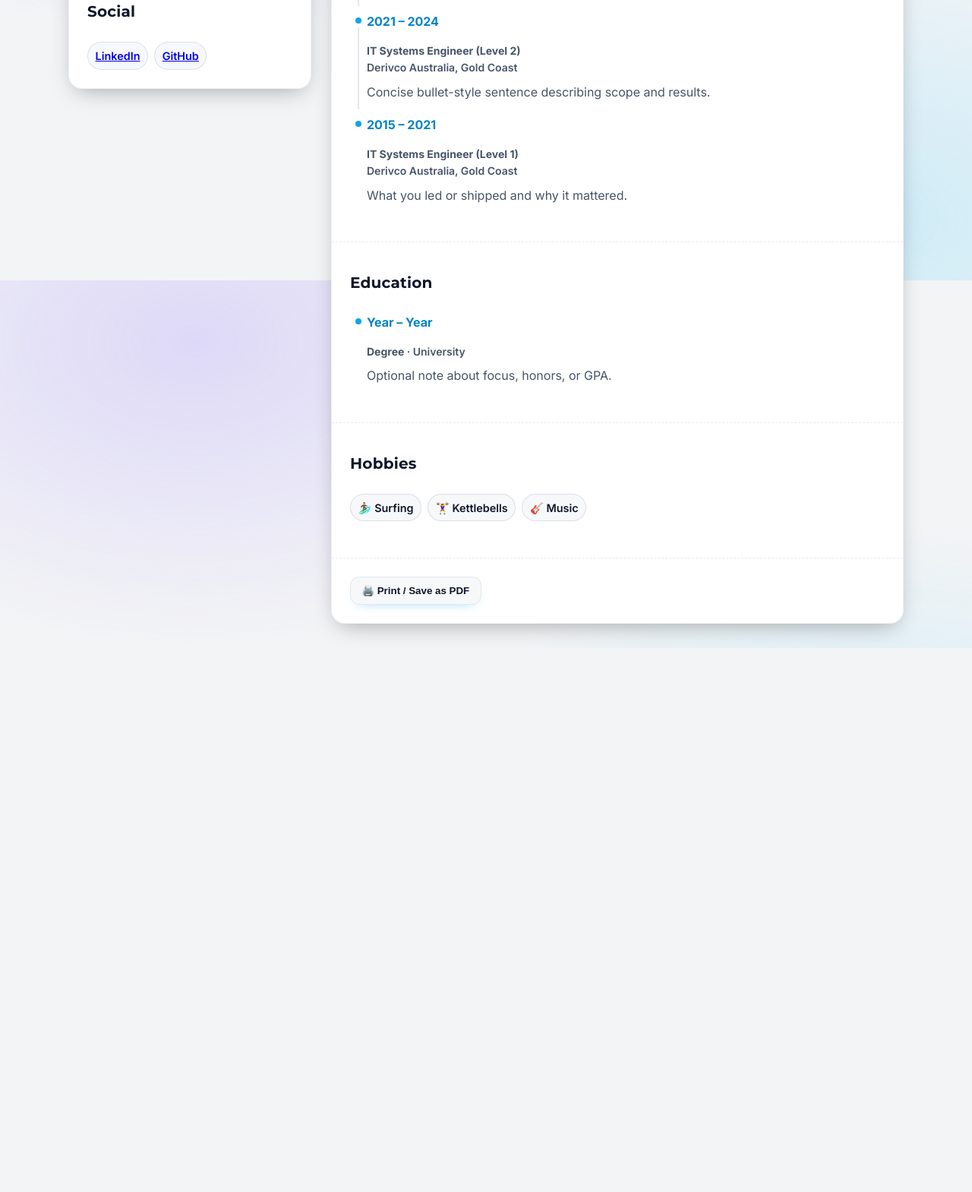
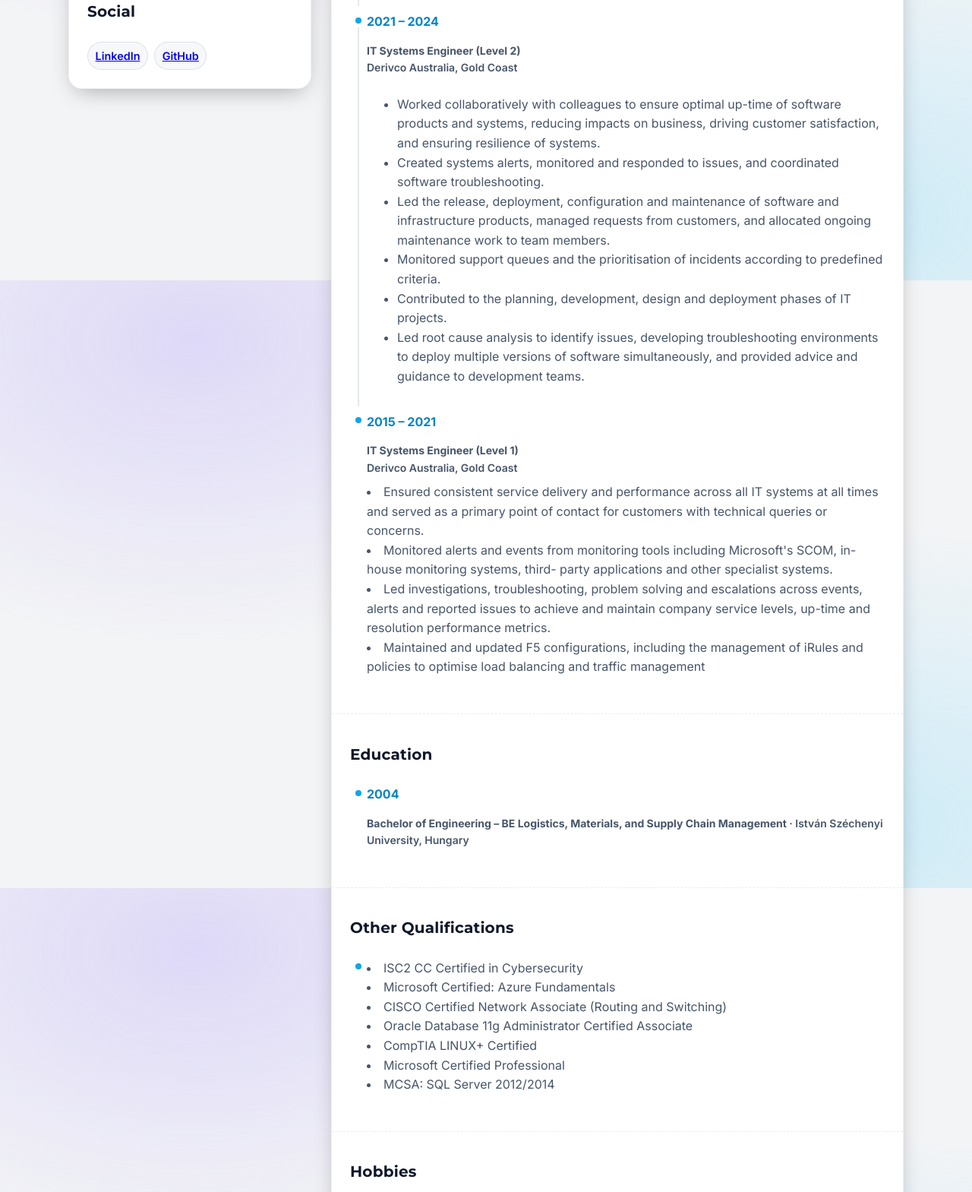
Before and after one commit to SurfAndCode/CloudChallenge, a plain HTML site: page FrontEnd/index.html in a window 1280 px wide. Shown: the part 1231-2800 px from the top of the page at 76% size. Before the commit the page ends 2084 px from the top, so only its background shows below. Drawn offline with Linux system fonts and the light colour scheme; no server answers.

Commit message:
Updating Resume

```diff
--- a/FrontEnd/index.html
+++ b/FrontEnd/index.html
@@ -79,8 +79,8 @@
         <div class="section" aria-label="Social">
           <h2 class="h">Social</h2>
           <div class="chips" role="list">
-            <a class="chip" href="#" rel="me noopener">LinkedIn</a>
-            <a class="chip" href="#" rel="me noopener">GitHub</a>
+            <a class="chip" href="https://github.com/SurfAndCode/" rel="me noopener">LinkedIn</a>
+            <a class="chip" href="https://www.linkedin.com/in/zoltan-olasz" rel="me noopener">GitHub</a>
           </div>
         </div>
       </aside>
@@ -108,11 +108,11 @@
               </div>
               <div class="muted">
                 <ul class="muted">
-                  <li><strong>Cloud Infrastructure Management:</strong> Overseeing the Azure and GCP cloud infrastructures, ensuring optimal performance and security. <em>Azure:</em> Managing Entra ID, Defender Security, Intune, Active Directory (on-prem), and Teams administration.</li>
-                  <li><strong>Firewall &amp; VPN:</strong> Administering and configuring the organization’s firewall and ensuring secure, reliable VPN connections for remote access.</li>
-                  <li><strong>Security Auditing:</strong> Conducting regular security audits to identify and mitigate vulnerabilities and ensure the organisation maintains its ISO-27000 standing.</li>
-                  <li><strong>Asset &amp; Endpoint:</strong> Managing IT assets with up-to-date tracking/reporting and maintaining endpoint security measures.</li>
-                  <li><strong>Pentesting:</strong> Coordinating with providers to test systems for vulnerabilities and ensure secure coding and web app security (OWASP 4.2).</li>
+                  <li>Cloud Infrastructure Management:Overseeing the Azure and GCP cloud infrastructures, ensuring optimal performance and security. Azure: Managing Entra ID, Defender Security, Intune, Active Directory (on-prem), and Teams administration.</li>
+                  <li>Firewall &amp; VPN: Administering and configuring the organization’s firewall and ensuring secure, reliable VPN connections for remote access.</li>
+                  <li>Security Auditing: Conducting regular security audits to identify and mitigate vulnerabilities and ensure the organisation maintains its ISO-27000 standing.</li>
+                  <li>Asset &amp; Endpoint:Managing IT assets with up-to-date tracking/reporting and maintaining endpoint security measures.</li>
+                  <li>Pentesting: Coordinating with providers to test systems for vulnerabilities and ensure secure coding and web app security.</li>
                   <li>Meet and/or exceed performance expectations with a willingness to improve and develop with coaching/mentoring.</li>
                   <li>Undertake training as needed to fulfil the requirements of the role.</li>
                   <li>Provide support to resolve issues related to local and cloud-based infrastructure and software resources.</li>
@@ -134,7 +134,15 @@
                 IT Systems Engineer (Level 2)<br>
                 <span class="org">Derivco Australia, Gold Coast</span>
               </div>
-              <div class="muted">Concise bullet-style sentence describing scope and results.</div>
+              <div class="muted">
+                <ul class="muted">
+                  <li>Worked collaboratively with colleagues to ensure optimal up-time of software products and systems, reducing impacts on business, driving customer satisfaction, and ensuring resilience of systems.</li>
+                  <li>Created systems alerts, monitored and responded to issues, and coordinated software troubleshooting.</li>
+                  <li>Led the release, deployment, configuration and maintenance of software and infrastructure products, managed requests from customers, and allocated ongoing maintenance work to team members.</li>
+                  <li>Monitored support queues and the prioritisation of incidents according to predefined criteria.</li>
+                  <li>Contributed to the planning, development, design and deployment phases of IT projects.</li>
+                  <li>Led root cause analysis to identify issues, developing troubleshooting environments to deploy multiple versions of software simultaneously, and provided advice and guidance to development teams. </li>
+              </div>
             </article>
 
             <article class="item" role="listitem">
@@ -143,7 +151,12 @@
                 IT Systems Engineer (Level 1)<br>
                 <span class="org">Derivco Australia, Gold Coast</span>
               </div>
-              <div class="muted">What you led or shipped and why it mattered.</div>
+              <div class="muted">
+                  <li>Ensured consistent service delivery and performance across all IT systems at all times and served as a primary point of contact for customers with technical queries or concerns.</li>
+                  <li>Monitored alerts and events from monitoring tools including Microsoft's SCOM, in-house monitoring systems, third- party applications and other specialist systems. </li>
+                  <li>Led investigations, troubleshooting, problem solving and escalations across events, alerts and reported issues to achieve and maintain company service levels, up-time and resolution performance metrics.</li>
+                  <li>Maintained and updated F5 configurations, including the management of iRules and policies to optimise load balancing and traffic management</li>
+              </div>
             </article>
           </div>
         </section>
@@ -152,9 +165,25 @@
           <h2 class="h">Education</h2>
           <div class="timeline" role="list">
             <article class="item" role="listitem">
-              <div class="date">Year – Year</div>
-              <div class="title">Degree <span class="org">· University</span></div>
-              <div class="muted">Optional note about focus, honors, or GPA.</div>
+              <div class="date">2004</div>
+              <div class="title">Bachelor of Engineering – BE Logistics, Materials, and Supply Chain Management <span class="org">· István Széchenyi University, Hungary</span></div>
+            </article>
+          </div>
+        </section>
+
+         <section class="section" aria-label="Education">
+          <h2 class="h">Other Qualifications</h2>
+          <div class="timeline" role="list">
+            <article class="item" role="listitem">
+              <div class="muted">
+                <li>ISC2 CC Certified in Cybersecurity</li>
+                <li>Microsoft Certified: Azure Fundamentals</li>
+                <li>CISCO Certified Network Associate (Routing and Switching)</li>
+                <li>Oracle Database 11g Administrator Certified Associate</li>
+                <li>CompTIA LINUX+ Certified</li>
+                <li>Microsoft Certified Professional </li>
+                <li>MCSA: SQL Server 2012/2014</li>
+              </div>
             </article>
           </div>
         </section>
```
